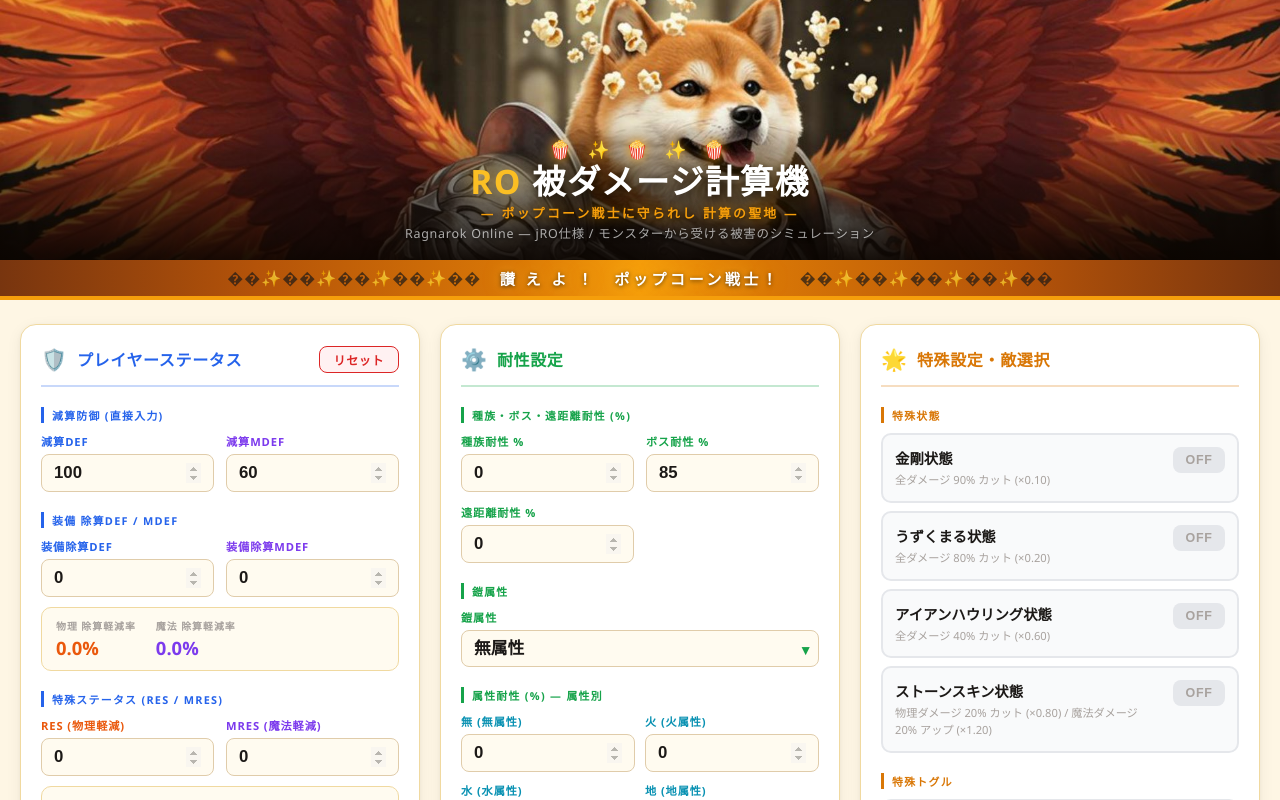
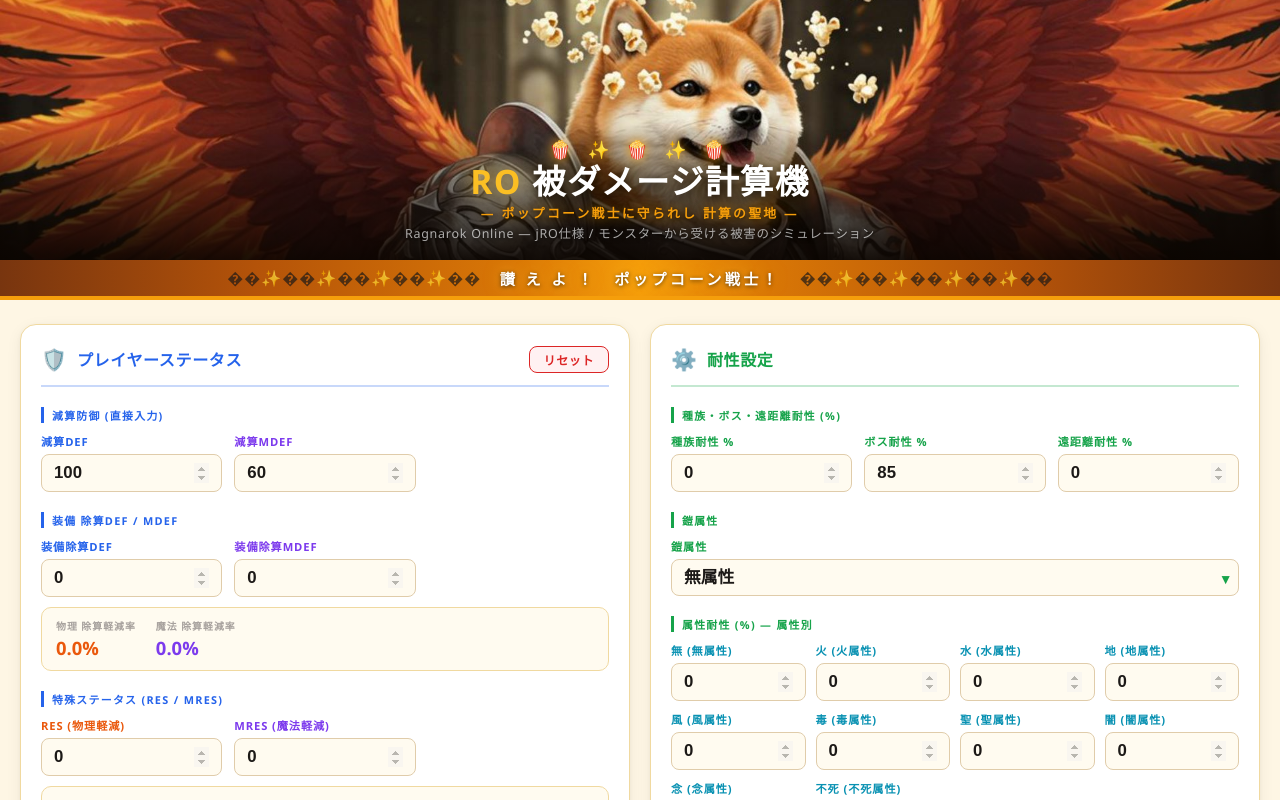
Before and after one commit to Beji-Ta/ro-damage-calc, a React (Vite) app: page / in a window 1280 px wide. Shown: the top 800 px of the page. Built offline with nearby package versions, Linux system fonts and the light colour scheme.

Commit message:
Change layout to 2-column grid (wider panels)

```diff
--- a/src/App.tsx
+++ b/src/App.tsx
@@ -884,7 +884,7 @@
   main: {
     flex: 1,
     display: 'grid',
-    gridTemplateColumns: 'repeat(auto-fit, minmax(300px, 1fr))',
+    gridTemplateColumns: 'repeat(2, 1fr)',
     gap: '20px',
     padding: '24px 20px',
     maxWidth: '1400px',
@@ -1047,7 +1047,6 @@
   skillItemMeta: { fontSize: '0.7rem', color: C.textMuted },
 
   resultPanel: {
-    gridColumn: '1 / -1',
     borderColor: `${C.orange}40`,
     boxShadow: `0 4px 24px rgba(234,88,12,0.08)`,
   },
```
